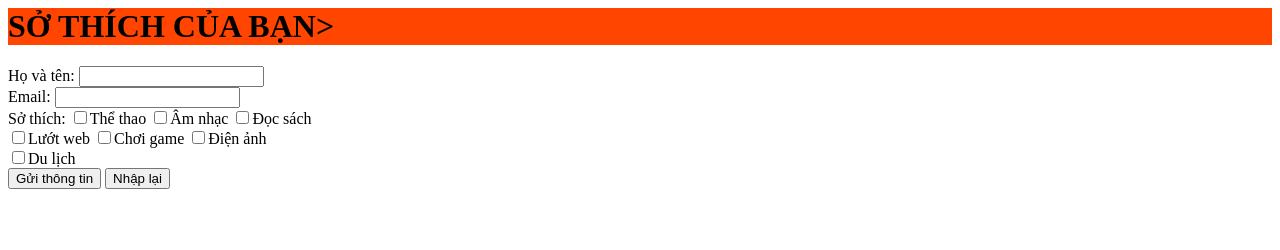
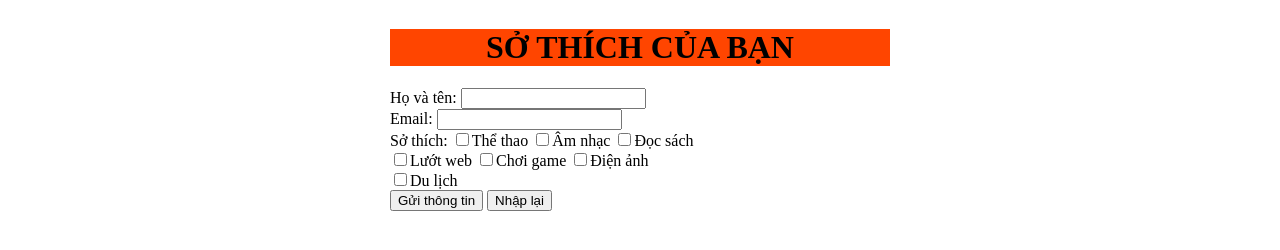
Before and after one commit to ngoc-hiep/IT, a plain HTML site: page learning/2.HTML/Thuc_hanh/thuc hanh html co ban/thuc_hanh_form/simpleform2.html in a window 1280 px wide. Drawn offline with Linux system fonts and the light colour scheme.

Commit message:
update simple form 2

```diff
--- a/learning/2.HTML/Thuc_hanh/thuc hanh html co ban/thuc_hanh_form/simpleform2.html
+++ b/learning/2.HTML/Thuc_hanh/thuc hanh html co ban/thuc_hanh_form/simpleform2.html
@@ -1,17 +1,54 @@
-<body>
-    <form>
-        <h1 style="background-color: orangered;" style="color: white;" style="width: 300;">SỞ THÍCH CỦA BẠN></h1>
-        Họ và tên: <input type="text" name="họ và tên" value=""/><br>
-        Email:     <input type="email" name="email" id="email"/><br>
-        Sở thích:  <input type="checkbox" name="hobby"/>Thể thao
-                   <input type="checkbox" name="hobby"/>Âm nhạc
-                   <input type="checkbox" name="hobby"/>Đọc sách<br>
-                   <input type="checkbox" name="hobby"/>Lướt web
-                   <input type="checkbox" name="hobby"/>Chơi game
-                   <input type="checkbox" name="hobby"/>Điện ảnh<br>
-                   <input type="checkbox" name="hobby"/>Du lịch<br>
-                 <input type="submit" value="Gửi thông tin"/>
-                 <input type="reset" value="Nhập lại"/>
-        <h2 style="color: white;">le trung</h2>
-    </form>
-</body>
+<!DOCTYPE html>
+<html lang="en">
+  <head>
+    <meta charset="UTF-8" />
+    <meta http-equiv="X-UA-Compatible" content="IE=edge" />
+    <meta name="viewport" content="width=device-width, initial-scale=1.0" />
+    <title>Simple Form 2</title>
+
+    <!-- Css -->
+    <style>
+      div.form {
+        display: block;
+        text-align: center;
+      }
+
+      form {
+        display: inline-block;
+        margin-left: auto;
+        margin-right: auto;
+        text-align: left;
+      }
+
+      .form_title {
+        background-color: orangered;
+        width: 500px;
+        text-align: center;
+      }
+
+      .title {
+        color: white;
+      }
+    </style>
+  </head>
+  <body>
+    <div class="form">
+      <form>
+        <div class="form_title">
+          <h1>SỞ THÍCH CỦA BẠN</h1>
+        </div>
+        Họ và tên: <input type="text" name="họ và tên" value="" /><br />
+        Email: <input type="email" name="email" id="email" /><br />
+        Sở thích: <input type="checkbox" name="hobby" />Thể thao
+        <input type="checkbox" name="hobby" />Âm nhạc
+        <input type="checkbox" name="hobby" />Đọc sách<br />
+        <input type="checkbox" name="hobby" />Lướt web
+        <input type="checkbox" name="hobby" />Chơi game
+        <input type="checkbox" name="hobby" />Điện ảnh<br />
+        <input type="checkbox" name="hobby" />Du lịch<br />
+        <input type="submit" value="Gửi thông tin" />
+        <input type="reset" value="Nhập lại" />
+      </form>
+    </div>
+  </body>
+</html>
```
Also changed, not shown: learning/2.HTML/Bai_tap/bai_tap.txt.txt (deleted).
